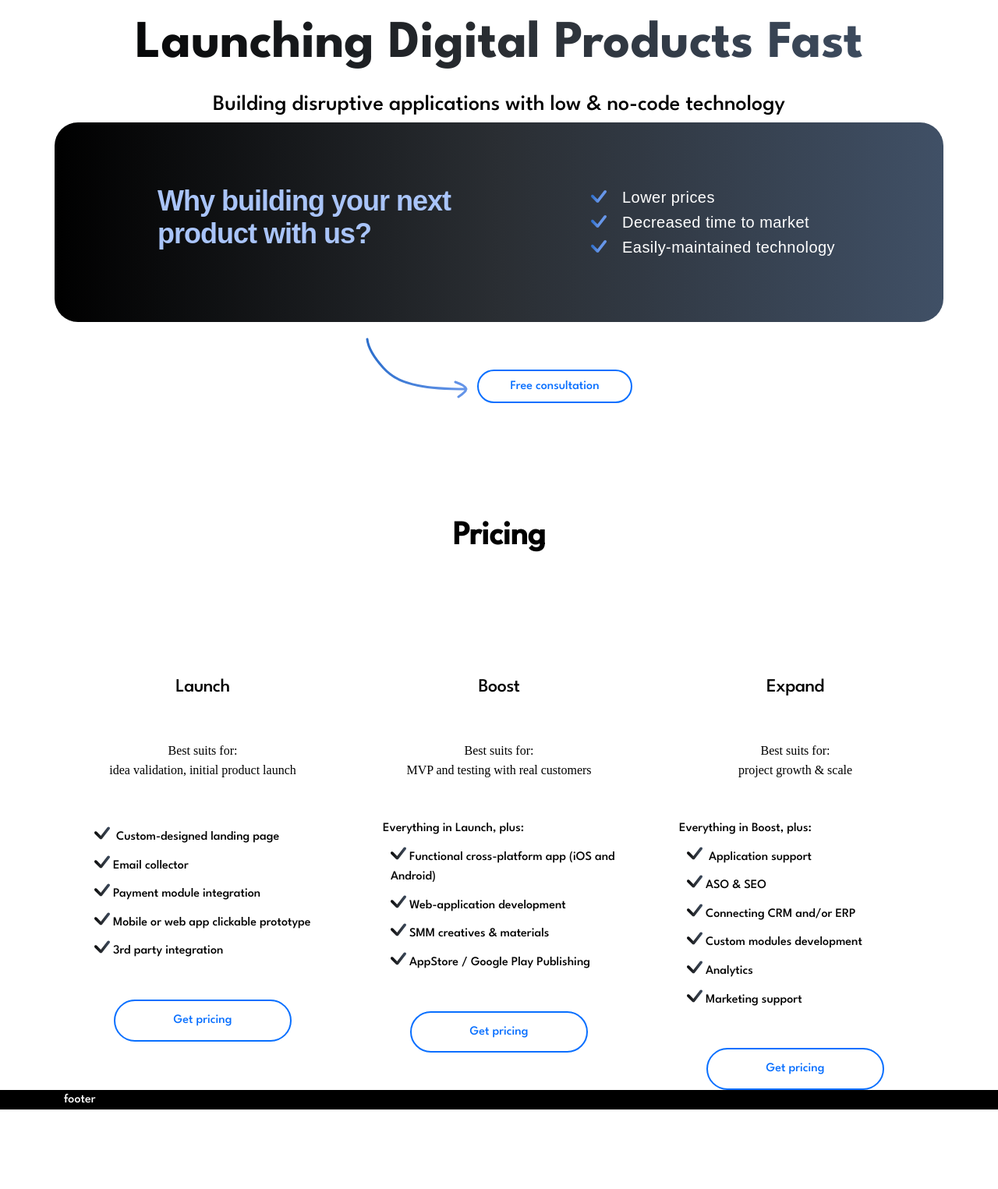
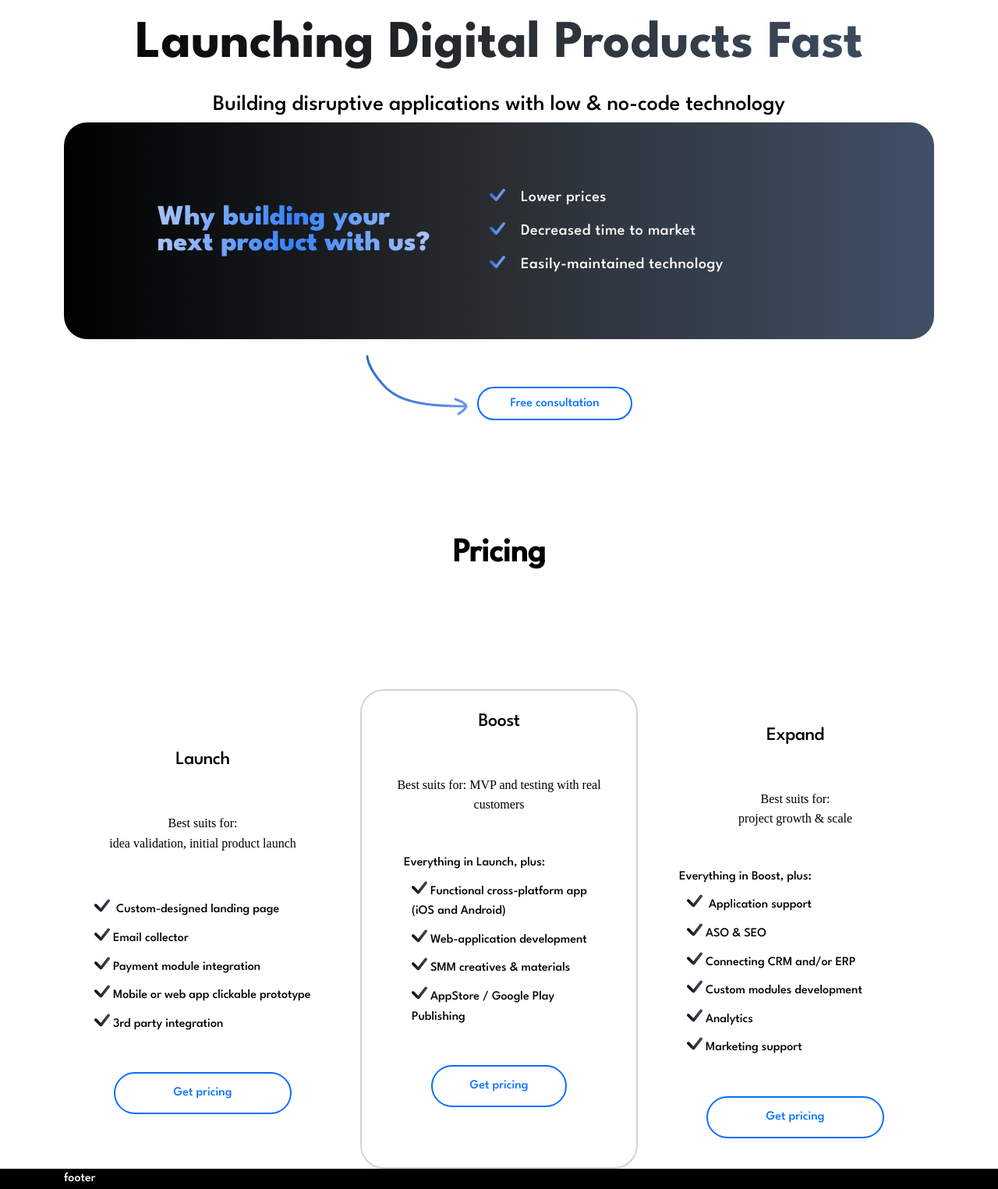
Before and after one commit to Litaash/digiturn, a website built with Vite: page index.html in a window 1280 px wide. Shown: the part 240-1765 px from the top of the page at 78% size. Before the commit the page ends 1663 px from the top, so only its background shows below. Built offline with nearby package versions, Linux system fonts and the light colour scheme.

Commit message:
fix styles

```diff
--- a/index.html
+++ b/index.html
@@ -62,32 +62,37 @@
       </div>
       <div class="container">
         <div class="row">
+          <div class="col-12">
             <div class="build-reason-wrapper">
-            <div class="build-reason-text">
-              <p>Why building your next product with us?</p>
-            </div>
+              <p class="build-reason-text">
+                Why building your next product with us?
+              </p>
               <div class="build-reason-list">
                 <ul class="check">
                   <li class="checked">
                     <img src="public/images/check.svg" alt="" />Lower prices
                   </li>
                   <li class="checked">
-                  <img src="public/images/check.svg" alt="" />Decreased time to
-                  market
+                    <img src="public/images/check.svg" alt="" />Decreased time
+                    to market
                   </li>
                   <li class="checked">
-                  <img src="public/images/check.svg" alt="" />Easily-maintained
-                  technology
+                    <img
+                      src="public/images/check.svg"
+                      alt=""
+                    />Easily-maintained technology
                   </li>
                 </ul>
               </div>
             </div>
+          </div>
+
           <div class="button-wrapper">
             <div class="button-wrapper-icon">
               <img src="/public/images/Vector.svg" alt="" />
             </div>
             <div class="button-wrapper-button">
-              <a href="#">Free consultation </a>
+              <a href="#">Free consultation</a>
             </div>
           </div>
         </div>
@@ -103,13 +108,17 @@
               </div>
             </div>
           </div>
+        </div>
+        <div class="row align-items-center">
           <div class="col-4">
+            <div class="pricing-block pricing-left">
               <div class="pricing-wrapper-subtitle">
                 <p>Launch</p>
               </div>
               <div class="pricing-wrapper-text">
                 <p>
-                Best suits for: <br />idea validation, initial product launch
+                  Best suits for: <br />
+                  idea validation, initial product launch
                 </p>
               </div>
               <div class="pricing-wrapper-list">
@@ -140,20 +149,24 @@
                 <a href="#">Get pricing</a>
               </div>
             </div>
+          </div>
           <div class="col-4">
+            <div class="pricing-block pricing-center">
               <div class="pricing-wrapper-subtitle">
                 <p>Boost</p>
               </div>
               <div class="pricing-wrapper-text">
-              <p>Best suits for: <br />MVP and testing with real customers</p>
+                <p>Best suits for: MVP and testing with real customers</p>
               </div>
               <div class="pricing-wrapper-list">
                 <ul>
                   <p>Everything in Launch, plus: <br /></p>
 
                   <li class="pricing-wrapper-list-item">
-                  <img src="/public/images/price check.svg" alt="" />Functional
-                  cross-platform app (iOS and Android)
+                    <img
+                      src="/public/images/price check.svg"
+                      alt=""
+                    />Functional cross-platform app (iOS and Android)
                   </li>
                   <li class="pricing-wrapper-list-item">
                     <img
@@ -166,8 +179,8 @@
                     creatives & materials
                   </li>
                   <li class="pricing-wrapper-list-item">
-                  <img src="/public/images/price check.svg" alt="" />AppStore /
-                  Google Play Publishing
+                    <img src="/public/images/price check.svg" alt="" />AppStore
+                    / Google Play Publishing
                   </li>
                 </ul>
               </div>
@@ -175,16 +188,21 @@
                 <a href="#">Get pricing</a>
               </div>
             </div>
+          </div>
           <div class="col-4">
+            <div class="pricing-block pricing-right">
               <div class="pricing-wrapper-subtitle">
                 <p>Expand</p>
               </div>
               <div class="pricing-wrapper-text">
-              <p>Best suits for: <br />project growth & scale</p>
+                <p>
+                  Best suits for: <br />
+                  project growth & scale
+                </p>
               </div>
               <div class="pricing-wrapper-list">
                 <ul>
-                <p>Everything in Boost, plus: <br /></p>
+                  <p>Everything in Boost, plus:</p>
                   <li class="pricing-wrapper-list-item">
                     <img src="/public/images/price check.svg" alt="" />
                     Application support
@@ -193,8 +211,10 @@
                     <img src="/public/images/price check.svg" alt="" />ASO & SEO
                   </li>
                   <li class="pricing-wrapper-list-item">
-                  <img src="/public/images/price check.svg" alt="" />Connecting
-                  CRM and/or ERP
+                    <img
+                      src="/public/images/price check.svg"
+                      alt=""
+                    />Connecting CRM and/or ERP
                   </li>
                   <li class="pricing-wrapper-list-item">
                     <img src="/public/images/price check.svg" alt="" />Custom
@@ -211,6 +231,7 @@
               </div>
               <div class="pricing-wrapper-button">
                 <a href="#">Get pricing</a>
+              </div>
             </div>
           </div>
         </div>
--- a/src/scss/global.scss
+++ b/src/scss/global.scss
@@ -5,9 +5,20 @@
 }
 
 body,
-h1, h2, h3, h4, h5, h6,
-p, ul, ol, figure, figcaption,
-blockquote, dl, dd {
+h1,
+h2,
+h3,
+h4,
+h5,
+h6,
+p,
+ul,
+ol,
+figure,
+figcaption,
+blockquote,
+dl,
+dd {
   margin: 0;
   padding: 0;
 }
@@ -68,3 +79,7 @@ img {
 .ml-auto {
   margin-left: auto;
 }
+
+.align-items-center {
+  align-items: center;
+}
--- a/src/scss/main.scss
+++ b/src/scss/main.scss
@@ -19,66 +19,65 @@
 
 .build-reason-wrapper {
   display: flex;
+  padding: 80px 120px 80px 120px;
   justify-content: space-between;
   background-clip: text;
-  background: linear-gradient(
-    90deg,
-    rgba(0, 0, 0) 0%,
-    rgba(42, 46, 51) 50%,
-    rgba(64, 80, 102) 100%
-  );
+  background: $gradient-black;
   border-radius: 30px;
   //width: 1256px;
   //height: 268px;
 
   //text-align: center;
 }
+
 .build-reason-text {
-  padding: 80px 100px 80px 120px;
+  max-width: 350px;
   font-size: 36px;
   font-style: normal;
   margin-top: 0;
   text-align: left;
-  font-family: "Spartan", sans-serif;
+  font-family: $spartan-extrabold;
   font-weight: 800;
   line-height: normal;
+  align-self: center;
   margin-bottom: 0;
-  letter-spacing: -1px;
   text-transform: none;
-  background: linear-gradient(
-    90deg,
-    rgba(169, 196, 249, 1) 100%,
-    rgba(53, 129, 250, 1) 100%,
-    rgba(169, 196, 249, 1) 100%
-  );
+  background: linear-gradient(90deg,
+      rgba(169, 196, 249, 1) 0%,
+      rgba(53, 129, 250, 1) 50%,
+      rgba(169, 196, 249, 1) 100%);
   background-clip: text;
   -webkit-text-fill-color: transparent;
 }
 
 .build-reason-list {
-  padding: 80px 120px 80px 10px;
   font-size: 20px;
   min-width: 450px;
   color: #fff;
   font-style: normal;
   margin-top: 0;
   text-align: left;
-  font-family: "Spartan", sans-serif;
-  font-weight: 500;
+  font-family: $spartan-medium;
   margin-bottom: 0;
   letter-spacing: 0.46px;
 }
 
-.checked img {
-  //padding-right: 10px;
-  margin-right: 20px;
-  line-height: 20px;
+.check {
+  display: flex;
+  flex-direction: column;
+  row-gap: 11px;
+
+  .checked img {
+    margin-right: 20px;
+  }
 }
+
 .button-wrapper {
   display: flex;
   justify-content: center;
   margin-top: 20px;
 }
+
 .button-wrapper-icon {
   margin-right: 12px;
 }
@@ -86,6 +85,7 @@
 .button-wrapper-button {
   margin-top: 50px;
 }
+
 .button-wrapper-button a {
   border: 2px solid #086fff;
   color: #086fff;
@@ -132,6 +132,7 @@
 .pricing-wrapper-list img {
   padding-right: 4px;
 }
+
 .pricing-wrapper-button {
   text-align: center;
   margin-top: 49px;
@@ -143,19 +144,24 @@
   padding: 12px 40px;
 }
 
-// .col-4:hover {
-//   border: 2px solid lightgrey;
-//   border-radius: 30px;
-//   padding: 20px 25px;
-//   cursor: pointer;
-// }
+.pricing-left {
+  .pricing-wrapper-text {
+    max-width: 250px;
+    margin: 50px auto 0 auto;
+  }
+}
+
+.pricing-center {
+  border: 2px solid lightgrey;
+  border-radius: 30px;
+  min-height: 615px;
+  padding: 20px 25px;
+}
 
 .pricing-wrapper-button:hover {
-  background: linear-gradient(
-    90deg,
-    rgba(37, 105, 200, 1) 0%,
-    rgba(53, 129, 250, 1) 50%,
-    rgba(255, 187, 183, 1) 100%
-  );
+  background: linear-gradient(90deg,
+      rgba(37, 105, 200, 1) 0%,
+      rgba(53, 129, 250, 1) 50%,
+      rgba(255, 187, 183, 1) 100%);
   color: #fff;
 }
--- a/src/scss/variables.scss
+++ b/src/scss/variables.scss
@@ -4,8 +4,13 @@ $text-color: #1E1E1E;
 $btn-blue-color: #086FFF;
 
 
-$gradient-black: linear-gradient(90deg, rgba(0,0,0,1) 0%, rgba(42,46,51,1) 50%, rgba(64,80,102,1) 100%);
+$gradient-black: linear-gradient(90deg, rgba(0, 0, 0, 1) 0%, rgba(42, 46, 51, 1) 50%, rgba(64, 80, 102, 1) 100%);
 
-$spartan-bold: 'SpartanBold', sans-serif;
-$spartan-medium: 'SpartanMedium', sans-serif;
-$spartan-regular: 'SpartanRegular', sans-serif;
+$spartan-bold: 'SpartanBold',
+sans-serif;
+$spartan-medium: 'SpartanMedium',
+sans-serif;
+$spartan-regular: 'SpartanRegular',
+sans-serif;
+$spartan-extrabold: 'SpartanExtraBold',
+sans-serif;
```
Lines whose indentation alone changed are shown as unchanged.
